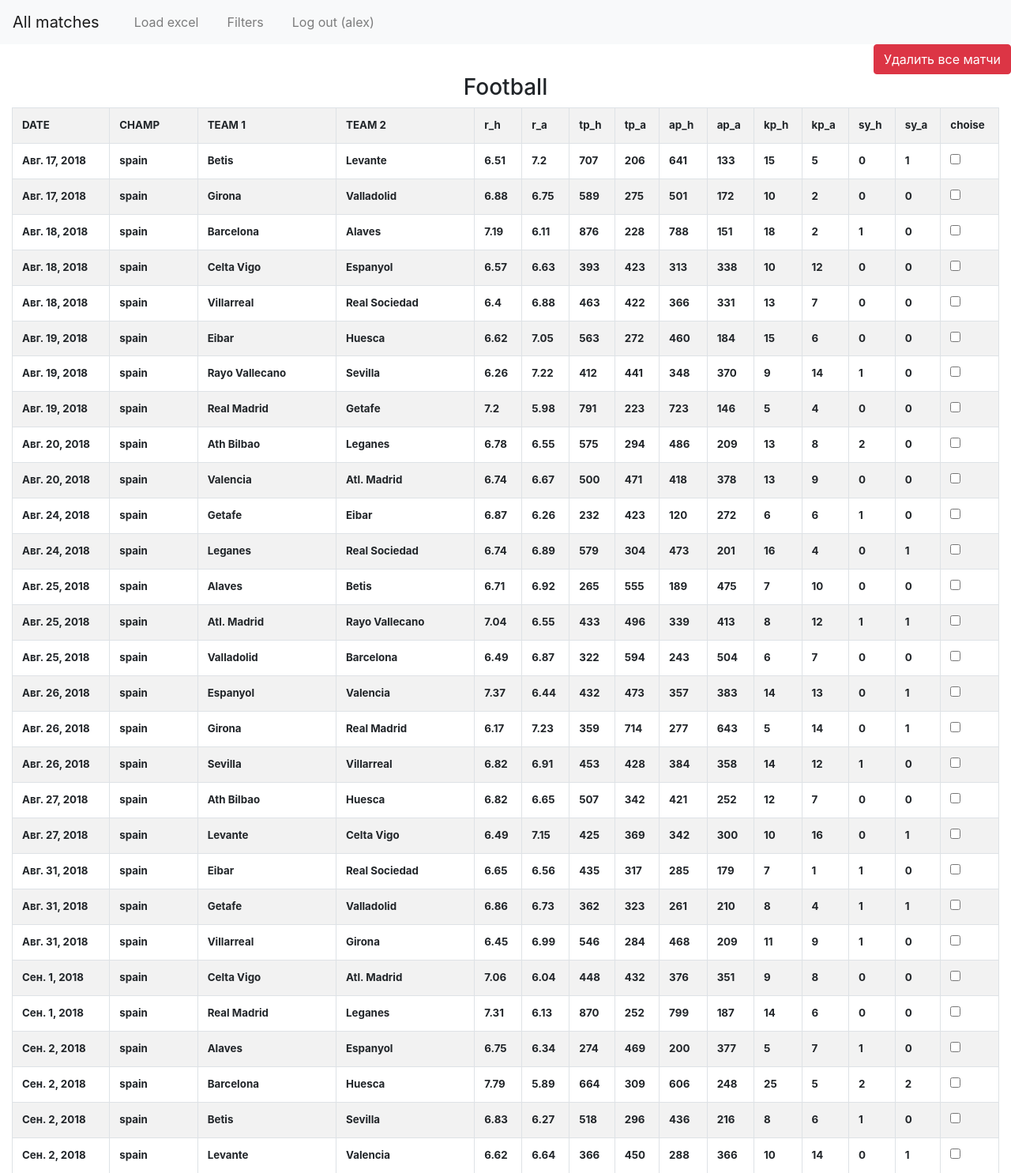
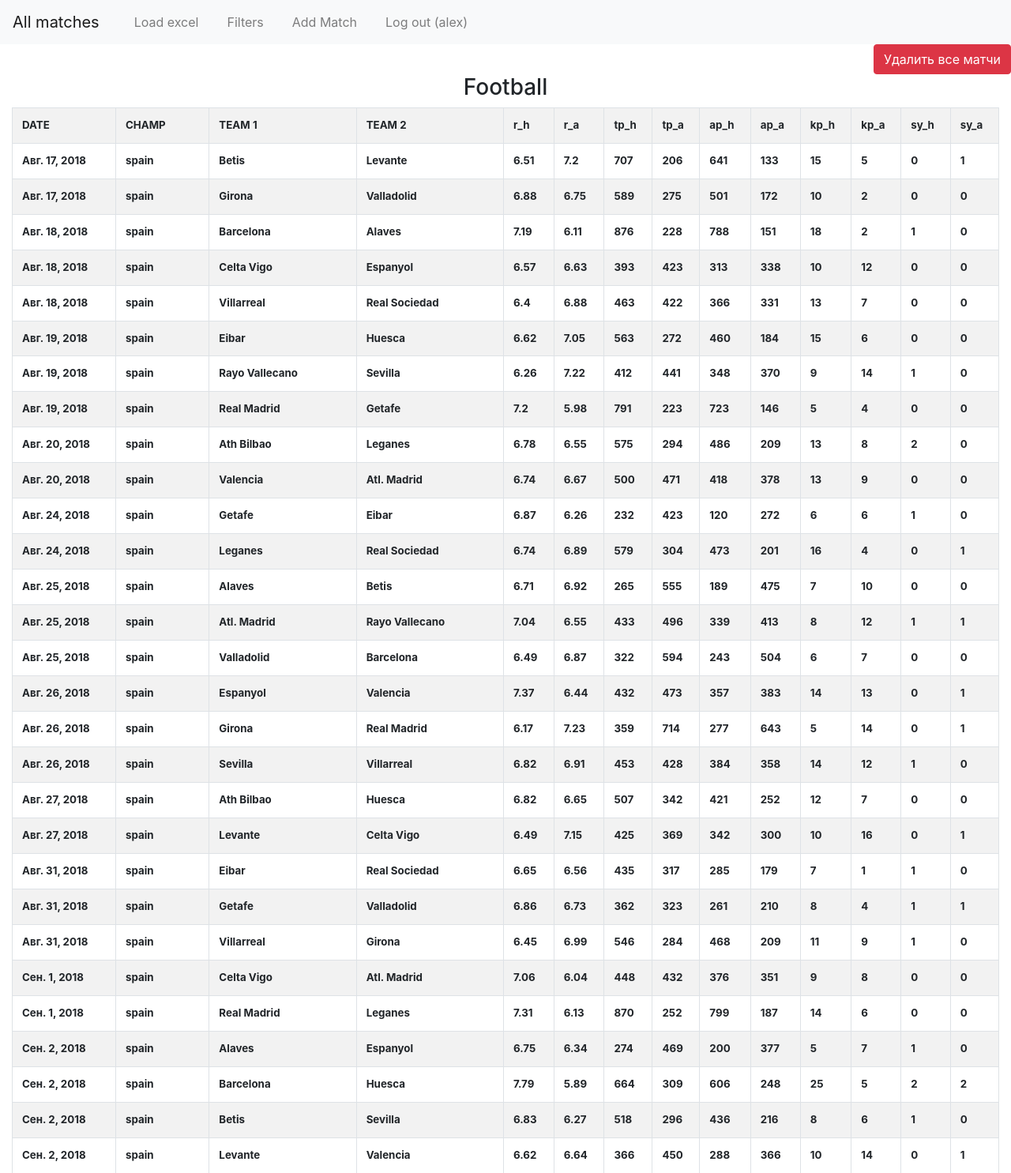
Before and after one commit to alextrand/Django_analytics, a Django app: page /all_matches/ in a window 1280 px wide. Shown: the top 1485 px of the page at 79% size. Run offline with Django 3.2, Linux system fonts and the light colour scheme; a user stored in the database is signed in; data comes from the database, SQL or seed files in the repository; both versions use the stored data as it was after the commit; lists and menus that the app fills with data are empty; some libraries are stand-ins or nearby versions.

Commit message:
5th commit

```diff
--- a/eshop/templates/includes/header.html
+++ b/eshop/templates/includes/header.html
@@ -21,6 +21,10 @@
           <li class="nav-item">
             <a class="nav-link" href="{% url 'matches:filters' %}" style="margin-left:20px">Filters<span class="sr-only">(current)</span></a>
           </li>
+            <li class="nav-item">
+            <a class="nav-link" href="{% url 'matches:add-match' %}" style="margin-left:20px">Add Match<span class="sr-only">(current)</span></a>
+          </li>
+
           <li class="nav-item">
             <a class="nav-link" href="{% url 'logout' %}" style="margin-left:20px">Log out ({{ request.user.username }})</a>
           </li>
--- a/eshop/templates/matches/all_matches.html
+++ b/eshop/templates/matches/all_matches.html
@@ -2,7 +2,7 @@
 
 {% block body %}
 
-<div class="rest-item" align="right">
+<div align="right">
     <form action="{% url 'matches:delete-all' %}" method="get">
         <button class="btn btn-danger">Удалить все матчи</button>
     </form>
@@ -27,7 +27,6 @@
         <th>kp_a</th>
         <th>sy_h</th>
         <th>sy_a</th>
-        <th>choise</th>
     </tr>
     {% for match in matches %}
     <tr class="br">
@@ -45,7 +44,6 @@
         <th>{{ match.kp_a }}</th>
         <th>{{ match.sy_h }}</th>
         <th>{{ match.sy_a }}</th>
-        <th><input type="checkbox"></th>
     </tr>
     {% endfor %}
 </table>
--- a/matches/urls.py
+++ b/matches/urls.py
@@ -10,6 +10,7 @@
     path('load_excel/', load_excel, name='load-excel'),
     path('delete/', delete, name='delete-all'),
     path('filters/', filters, name='filters'),
+    path('add_match/', add_match, name='add-match'),
     path('', index, name='index')
 ]
 
--- a/matches/views.py
+++ b/matches/views.py
@@ -1,5 +1,5 @@
 # from django.http import HttpResponse
-from django.shortcuts import render
+from django.shortcuts import render, redirect
 from django.core.files.storage import FileSystemStorage
 from django.views import View
 from .excel import excel_to_db
@@ -37,6 +37,9 @@
     ctx = {}
     return render(request, 'index.html', ctx)
 
+def add_match(request):
+    return redirect('/admin/matches/match/add/')
+
 
 def all_matches(request):
     ctx = {}
@@ -54,6 +57,8 @@
             ctx['matches'] = Match.objects.filter(champ=country)
         if winner not in 'all':
             ctx['matches'] = Match.objects.filter(result=winner)
+        if country not in 'all' and winner not in 'all':
+            ctx['matches'] = Match.objects.filter(champ=country, result=winner)
         return render(request, 'matches/filters.html', ctx)
     return render(request, 'matches/filters.html', ctx)
 
```
Also changed, not shown: db.sqlite3.
